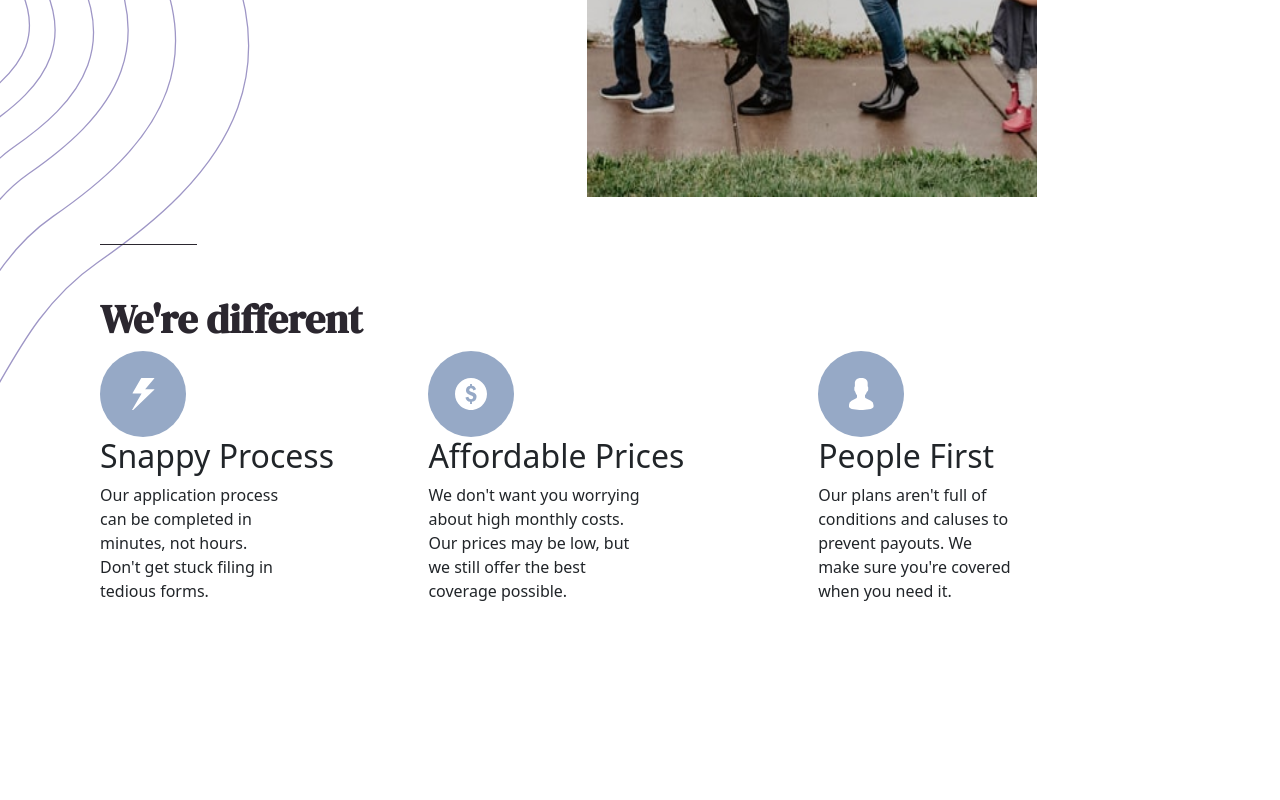
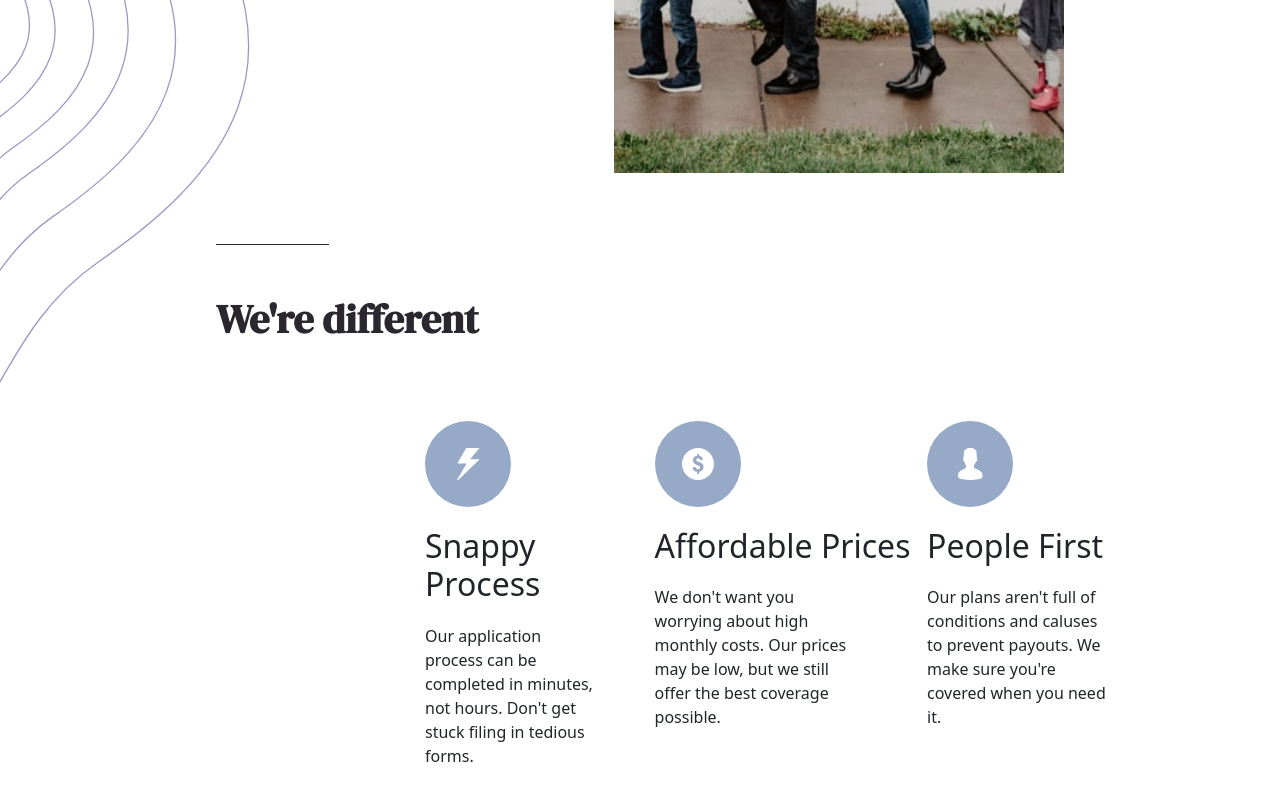
Before and after one commit to Jaek23/Insure-landing-page, a React (Vite) app in the folder insure-landing-page/: page / in a window 1280 px wide. Shown: the part 612-1412 px from the top of the page. Before the commit the page ends 1331 px from the top, so only its background shows below. Built offline with nearby package versions, Linux system fonts and the light colour scheme.

Commit message:
working on information component

```diff
--- a/insure-landing-page/src/components/hero/Hero.jsx
+++ b/insure-landing-page/src/components/hero/Hero.jsx
@@ -15,12 +15,15 @@ const Hero = () => {
     <StyledSection>
         <ContentWrapper>
           <TextWrapper>
+            <div style={{width:'35%'}}>
             <Separator/>
             <Title>Humanizing your insurance.</Title>
             <Description>Get your life insurance coverage easier and faster. We blend our expertise and technology to help you find the plan that's right for you. Ensure you and your loved ones are protected.</Description>
             <ActionButton>VIEW PLANS</ActionButton>
+            </div>
+            <HeroImage src={heroImage} alt='hero'/>
           </TextWrapper>
-            <HeroImage src={heroImage} alt='hero'/>
+            {/* <HeroImage src={heroImage} alt='hero'/> */}
             <PatternRightImage src={patternRight} alt='pattern'/>
         </ContentWrapper>
     </StyledSection>
@@ -35,14 +38,16 @@ const StyledSection = styled.section`
   height:520px;
 `
 const ContentWrapper = styled.div`
-  display:flex;
-  justify-content:center;
+  // display:flex;
+  // justify-content:center;
   position:relative;
   padding:100px;
 `
 const TextWrapper = styled.div`
-  max-width:30%;
+  // max-width:35%;
   // border:2px solid red;
+  display:flex;
+  justify-content:center;
 `
 const Separator = styled.div`
   border:0;
@@ -63,6 +68,7 @@ const Description = styled.p`
   color: hsl(0, 0%, 98%);
   font-family: 'Karla', sans-serif;
   font-size:16px;
+  // width:70%;
 `
 const HeroImage = styled.img`
   margin-left:20px;
--- a/insure-landing-page/src/components/info/Information.jsx
+++ b/insure-landing-page/src/components/info/Information.jsx
@@ -11,47 +11,31 @@ const Information = () => {
         <PatternLeftImage src={PatternLeft} alt='pattern' />
         <ContentWrapper>
             <Wrapper>
+              <div style={{width:'35%'}}>
                 <Separator/>
                 <Title>We're different</Title>
+              </div>
+                <EmptyDiv/>
             </Wrapper>
-            {/* <EmptyDiv/> */}
-            <section style={{display:'flex'}}>
-            <div>
-                <img src={snappyIcon} alt="snappy"/>
-                <h2 >Snappy Process</h2>
-                <p style={{width:'55%',  }}>Our application process can be completed in minutes, not hours. Don't get stuck filing in tedious forms.</p>
-            </div>
-            <div>
-                <img src={priceIcon} alt="price" />
-                <h2>Affordable Prices</h2>
-                <p style={{width:'55%'}}>We don't want you worrying about high monthly costs. Our prices may be low, but we still offer the best coverage possible.</p>
-            </div>
-            <div>
-                <img src={peopleIcon} alt="person" />
-                <h2>People First</h2>
-                <p style={{width:'55%'}}>Our plans aren't full of conditions and caluses to prevent payouts. We make sure you're covered when you need it.</p>
-            </div>
-        </section>
+            <section style={{display:'flex', marginTop:'20px', marginLeft:'325px'}}>
+              <div style={{marginTop:'50px'}}>
+                  <img src={snappyIcon} alt="snappy" style={{marginBottom:'20px'}}/>
+                  <h2 style={{marginBottom:'20px'}}>Snappy Process</h2>
+                  <p style={{width:'75%'}}>Our application process can be completed in minutes, not hours. Don't get stuck filing in tedious forms.</p>
+              </div>
+              <div style={{marginTop:'50px'}}>
+                  <img src={priceIcon} alt="price" style={{marginBottom:'20px'}} />
+                  <h2 style={{marginBottom:'20px'}}>Affordable Prices</h2>
+                  <p style={{width:'75%'}}>We don't want you worrying about high monthly costs. Our prices may be low, but we still offer the best coverage possible.</p>
+              </div>
+              <div style={{marginTop:'50px'}}>
+                  <img src={peopleIcon} alt="person" style={{marginBottom:'20px'}} />
+                  <h2 style={{marginBottom:'20px'}}>People First</h2>
+                  <p style={{width:'75%'}}>Our plans aren't full of conditions and caluses to prevent payouts. We make sure you're covered when you need it.</p>
+              </div>
+            </section>
         </ContentWrapper>
-
-        {/* <section style={{display:'flex'}}>
-            <div>
-                <img src={snappyIcon} alt="snappy"/>
-                <h2 >Snappy Process</h2>
-                <p style={{width:'55%',  }}>Our application process can be completed in minutes, not hours. Don't get stuck filing in tedious forms.</p>
-            </div>
-            <div>
-                <img src={priceIcon} alt="price" />
-                <h2>Affordable Prices</h2>
-                <p style={{width:'55%'}}>We don't want you worrying about high monthly costs. Our prices may be low, but we still offer the best coverage possible.</p>
-            </div>
-            <div>
-                <img src={peopleIcon} alt="person" />
-                <h2>People First</h2>
-                <p style={{width:'55%'}}>Our plans aren't full of conditions and caluses to prevent payouts. We make sure you're covered when you need it.</p>
-            </div>
-        </section> */}
-    </section>
+      </section>
   )
 }
 
@@ -64,23 +48,22 @@ const Separator = styled.div`
   width:30%;
 `
 const Wrapper = styled.div`
-  width: 30%;
-//   border:2px solid red;
+  // width: 35%;
+  // border:2px solid red;
+  display:flex;
+  justify-content:center;
 `
 const ContentWrapper = styled.div`
-  display:flex;
-  flex-direction:column;
-  justify-content:center;
-//   align-items:center;
+  // display:flex;
+  // justify-content:center;
+  // align-items: center;
   position:relative;
   padding:100px;
-//   border:2px solid red;
   margin-top:180px;
-
 `
 const EmptyDiv = styled.div`
   width: 450px; /* Same width as the HeroImage in Hero component */
-  height: auto;
+  height: 1px;
   margin-left: 20px;
 `
 const PatternLeftImage = styled.img`
@@ -93,3 +76,37 @@ const Title = styled.h1`
     font-family: 'DM Serif Display', serif;
     color: hsl(270, 9%, 17%);
 `
+const IconsWrapper = styled.section`
+  display: flex;
+  // justify-content: center;
+  margin-left: calc(30% + 20px); /* Align with ContentWrapper and EmptyDiv */
+  // height: auto;
+  // gap: 20px;
+
+  div {
+    display: flex;
+    flex-direction: column;
+    // align-items: center;
+    // text-align: center;
+
+    img {
+      width: 50px;
+      height: auto;
+      margin-bottom: 20px;
+    }
+
+    h2 {
+      font-weight: 700;
+      font-family: 'DM Serif Display', serif;
+      color: hsl(270, 9%, 17%);
+      margin-bottom: 10px;
+    }
+
+    p {
+      font-family: 'Karla', sans-serif;
+      font-size: 16px;
+      line-height: 1.5;
+      color: hsl(270, 9%, 17%);
+    }
+  }
+`
```
